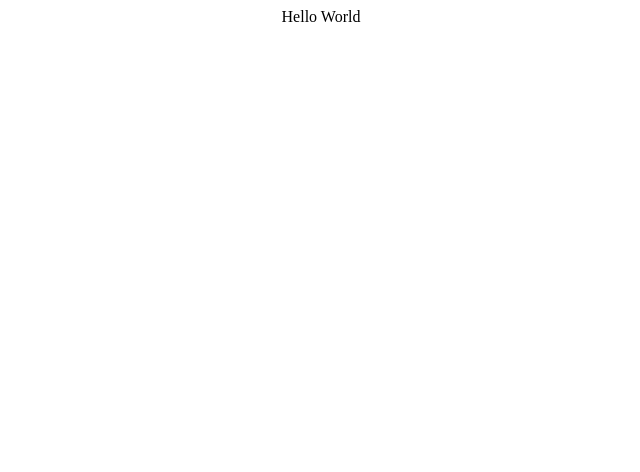
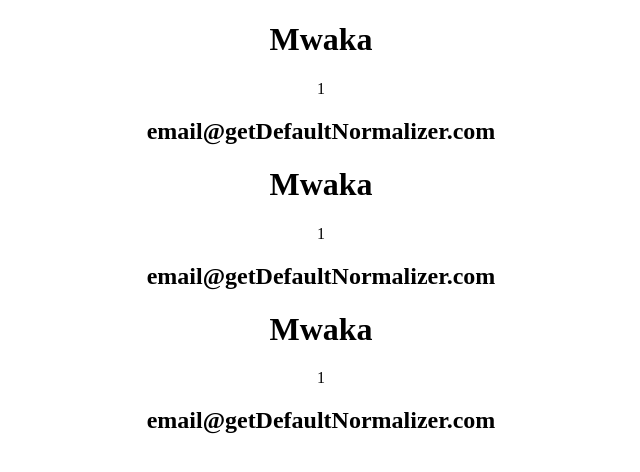
Before and after one commit to Mwakanemela/React-Courses, a React (Create React App) app in the folder Youtube/PedroTech/episode1/: page / in a window 1280 px wide. Shown: the top 472 px of the page, without its empty margins (319-959 px from the left). Built offline with nearby package versions, Linux system fonts and the light colour scheme.

Commit message:
displaying of list of users or variables beginner!#

```diff
--- a/Youtube/PedroTech/episode1/src/App.js
+++ b/Youtube/PedroTech/episode1/src/App.js
@@ -1,9 +1,22 @@
 import './App.css';
 
 function App() {
+  const name = <h1>Mwaka</h1>
+  const numbers = <p>1</p>
+  const email = <h2>email@getDefaultNormalizer.com</h2>
+  const user = (
+    <div>
+{name}
+    {numbers}
+    {email}
+    </div>
+
+  );
   return (
     <div className="App">
-      Hello World
+      {user}
+      {user}
+      {user}
     </div>
   );
 }
```
